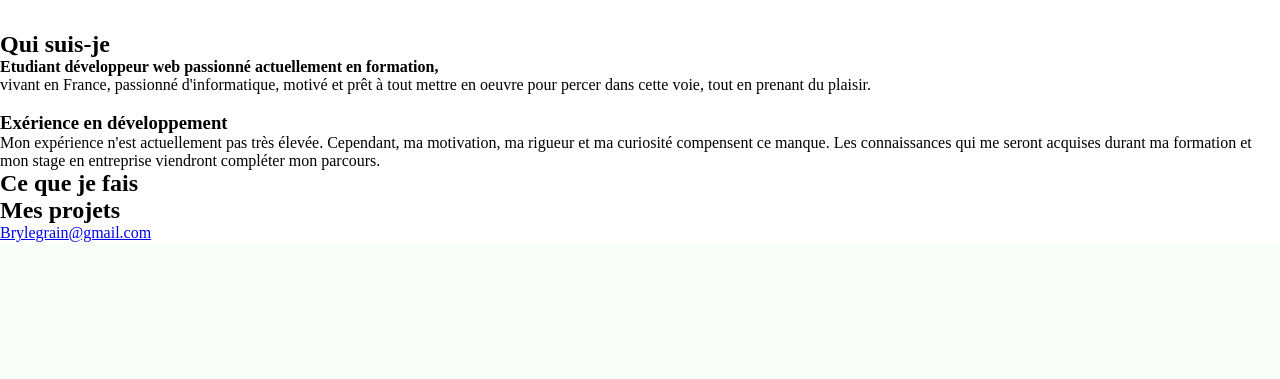
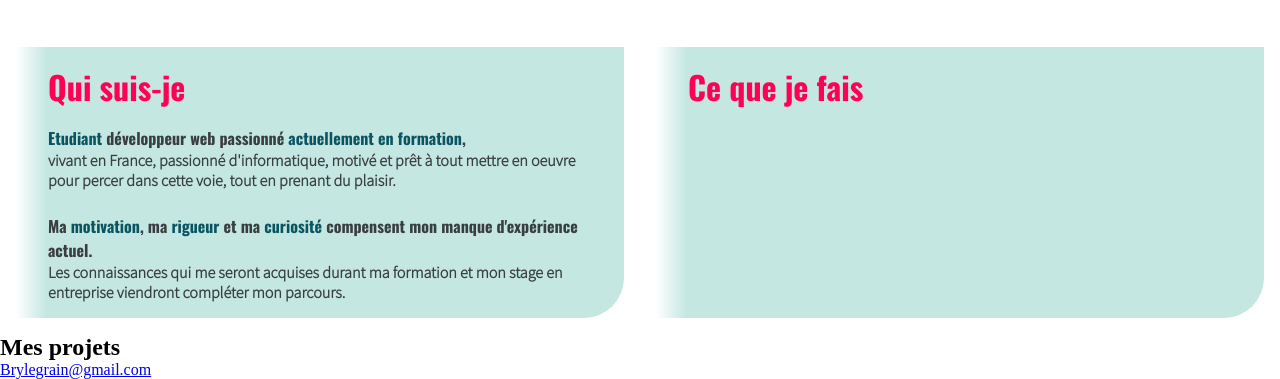
Before and after one commit to BryanLeg/MySite, a PHP site: page / in a window 1280 px wide. Shown: the part 801-1180 px from the top of the page. Before the commit the page ends 1043 px from the top, so only its background shows below. Run offline with PHP 8.4, Linux system fonts and the light colour scheme.

Commit message:
aboutme_update

```diff
--- a/index.html
+++ b/index.html
@@ -18,7 +18,7 @@
       <section class="banner">
         <div class="main">
           <img
-            width="270px"
+            width="200px"
             class="picture"
             src="./images/Me.JPG"
             alt="Photo de Bryan LEGRAIN"
@@ -30,48 +30,46 @@
         </div>
 
         <div class="buttons">
-          <a class="btn-banner btnBe" href="#aboutBe">Qui suis-je</a>
-          <a class="btn-banner btnDo" href="#aboutDo">Ce que je fais</a>
+          <a class="btn-banner btnBe" href="#aboutMe">A propos de moi</a>
           <a class="btn-banner btn" href="#projects">Mes projets</a>
+          <a class="btn-banner btnDo" href="#">Contact</a>
         </div>
       </section>
-
       <!-- end banner -->
     </header>
 
     <!-- about me -->
 
-    <section class="aboutBe" id="aboutBe">
+    <section class="about" id="aboutMe">
+      <article class="aboutBe">
         <h1 class="title-aboutBe">Qui suis-je</h1>
         <h4>
           <span>Etudiant</span> développeur web passionné
           <span>actuellement en formation</span>,
         </h4>
         <p>
-        vivant en France, passionné d'informatique, motivé et prêt à tout mettre
-        en oeuvre pour percer dans cette voie, tout en prenant du plaisir.
+          vivant en France, passionné d'informatique, motivé et prêt à tout
+          mettre en oeuvre pour percer dans cette voie, tout en prenant du
+          plaisir.
         </p>
         <br />
-      <h3>Exérience en développement</h3>
+        <h4>
+          Ma
+          <span>motivation</span>, ma <span>rigueur</span> et ma
+          <span>curiosité</span> compensent mon manque d'expérience actuel.
+        </h4>
         <p>
-        Mon expérience n'est actuellement pas très élevée. Cependant, ma
-        motivation, ma rigueur et ma curiosité compensent ce manque. Les
-        connaissances qui me seront acquises durant ma formation et mon stage en
-        entreprise viendront compléter mon parcours.
+          Les connaissances qui me seront acquises durant ma formation et mon
+          stage en entreprise viendront compléter mon parcours.
         </p>
-    </section>
-
-    <!-- end about me -->
-
-    <!-- what i do -->
-
-    <section class="aboutDo" id="aboutDo">
+      </article>
+      <article class="aboutDo">
         <h1 class="title-aboutDo">Ce que je fais</h1>
         <h4></h4>
         <p></p>
+      </article>
     </section>
-
-    <!-- end what i do -->
+    <!-- end about me -->
 
     <!-- projects -->
 
--- a/style.css
+++ b/style.css
@@ -1,8 +1,8 @@
 :root {
   --primaryColor: #0b5563;
   --secondaryColor: #393e41;
-  --terciaryColor: #bc412b;
-  --quaternaryColor: #f2a65a;
+  --terciaryColor: #18206f;
+  --quaternaryColor: #ff0054;
   --quinaryColor: #c5e7e2;
   --primaryFont: "Oswald", sans-serif;
   --secondaryFont: "Source Sans Pro", sans-serif;
@@ -100,15 +98,59 @@ header {
 }
 
 .btn-banner:hover {
-  color: var(--terciaryColor);
-  background: var(--secondaryColor);
-  outline: 1px solid var(--terciaryColor);
-  outline-offset: 3px;
+  color: var(--quinaryColor);
+  background: linear-gradient(
+    to left,
+    var(--secondaryColor) 75%,
+    rgba(0, 0, 0, 0)
+  );
 }
 
 /* end Banner */
 
 /* about me */
 
+.about {
+  display: flex;
+}
+
+.aboutBe,
 .aboutDo {
+  font-family: var(--primaryFont);
+  background: linear-gradient(
+    to left,
+    var(--quinaryColor) 95%,
+    rgba(0, 0, 0, 0)
+  );
+  margin: 1rem;
+  padding: 1rem;
+  width: 50%;
+  border-bottom-right-radius: 40px;
 }
+
+.title-aboutBe,
+.title-aboutDo {
+  color: var(--quaternaryColor);
+  margin-bottom: 1rem;
+  margin-left: 1rem;
+  font-size: 2rem;
+}
+
+.aboutBe h4,
+.aboutDo h4 {
+  margin-left: 1rem;
+  color: var(--secondaryColor);
+}
+
+.aboutBe p,
+.aboutDo p {
+  font-family: var(--secondaryFont);
+  margin-left: 1rem;
+  color: var(--secondaryColor);
+  font-weight: bold;
+}
+
+span {
+  color: var(--primaryColor);
+  font-weight: 700;
+}
```
Also changed, not shown: other parts of style.css (+11 -13 lines). Lines whose indentation alone changed are shown as unchanged.
